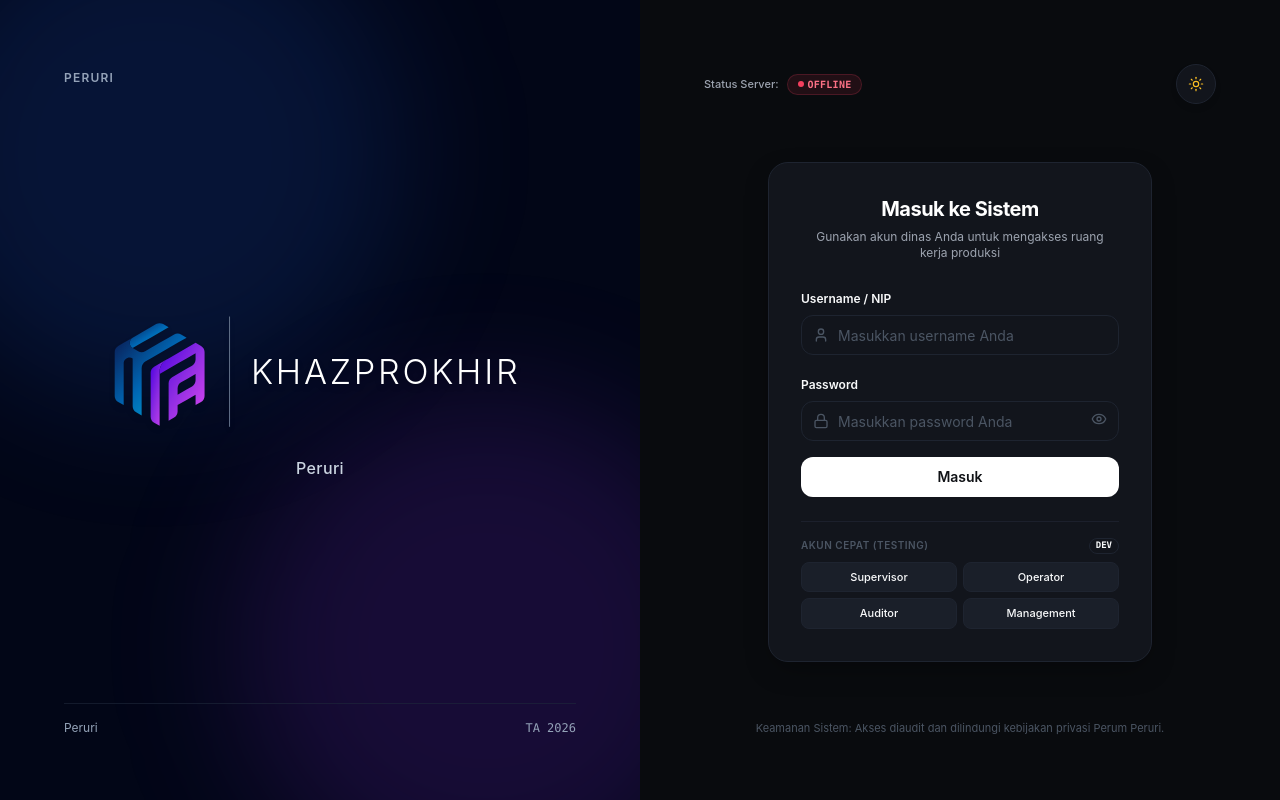
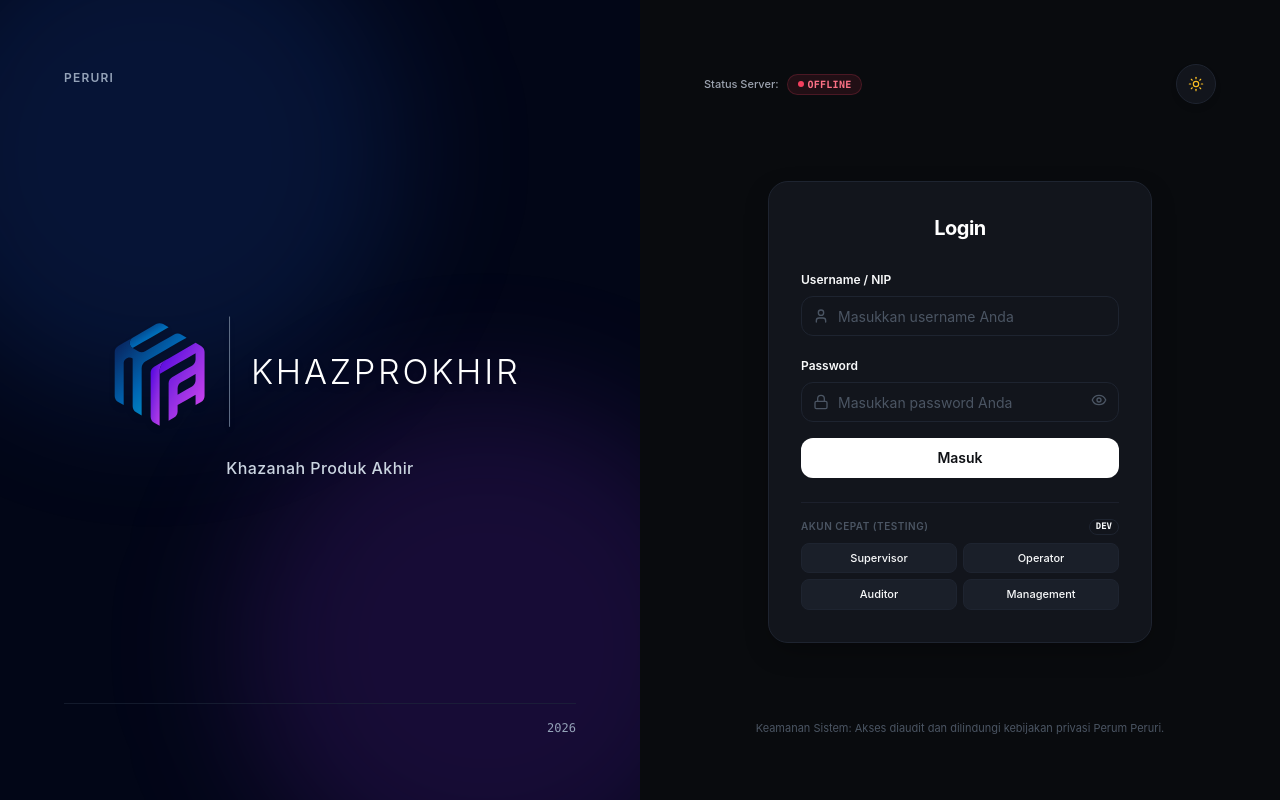
Before and after one commit to rickyriskiawan/khazprokhir, a React (Vite) app in the folder client/: page /login in a window 1280 px wide. Built offline with nearby package versions, Linux system fonts and the light colour scheme; no server answers.

Commit message:
refactor(auth): update login text to Khazanah Produk Akhir and clean form header (#25)

```diff
--- a/client/src/pages/auth/LoginPage.jsx
+++ b/client/src/pages/auth/LoginPage.jsx
@@ -109,14 +109,14 @@ export default function LoginPage() {
             <KhazprokhirLogo size="hero" themeVariant="dark" />
           </div>
           <p className="text-base font-medium tracking-wide text-slate-300">
-            Peruri
+            Khazanah Produk Akhir
           </p>
         </div>
 
         {/* Bottom Institutional Reference */}
         <div className="relative z-10 border-t border-slate-800/60 pt-4 text-xs text-slate-400 flex items-center justify-between">
-          <span>Peruri</span>
-          <span className="font-mono text-slate-400">TA 2026</span>
+          <span></span>
+          <span className="font-mono text-slate-400">2026</span>
         </div>
       </div>
 
@@ -165,11 +165,8 @@ export default function LoginPage() {
               {/* Header */}
               <div className="space-y-1.5 text-center">
                 <h2 className="text-xl font-bold tracking-tight text-pitch dark:text-white">
-                  Masuk ke Sistem
+                  Login
                 </h2>
-                <p className="text-xs text-ink-secondary dark:text-ink-secondary-dark">
-                  Gunakan akun dinas Anda untuk mengakses ruang kerja produksi
-                </p>
               </div>
 
               {/* Error Banner */}
```
